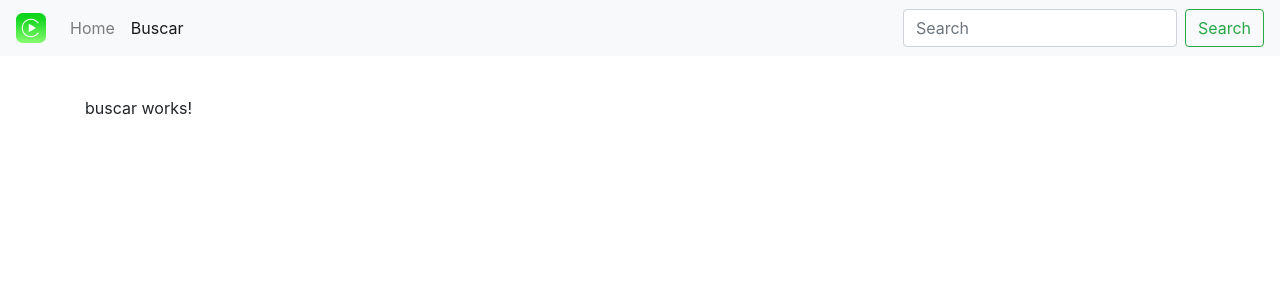
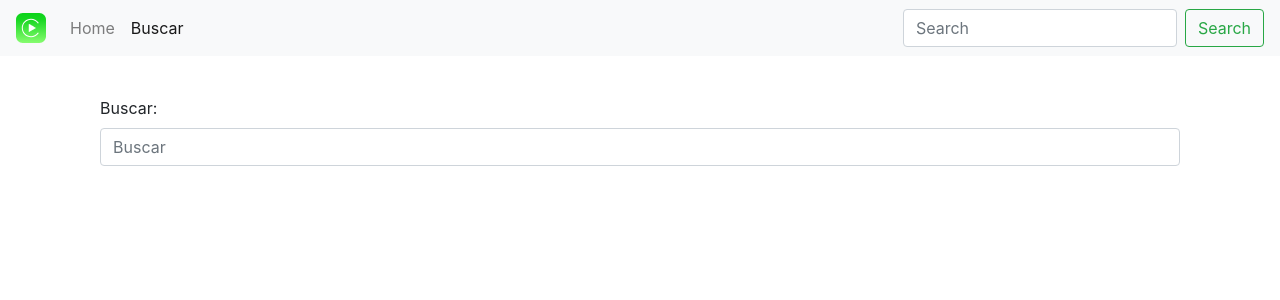
Before and after one commit to info1922/peliculasApp, an Angular app: page /buscar in a window 1280 px wide. Shown: the top 300 px of the page. Built offline with nearby package versions, Linux system fonts and the light colour scheme; no server answers.

Commit message:
Componente de busqueda funcionando

```diff
--- a/src/app/app.component.ts
+++ b/src/app/app.component.ts
@@ -12,7 +12,7 @@
 
 
   constructor( private _ps: PeliculasService) {
-    this._ps.getPopulares().subscribe(data => console.log(data));
-    this._ps.buscarPeliculas('strange').subscribe( data => console.log(data));
+    // this._ps.getPopulares().subscribe(data => console.log(data));
+    // this._ps.buscarPeliculas('strange').subscribe( data => console.log(data));
   }
 }
--- a/src/app/components/buscar/buscar.component.html
+++ b/src/app/components/buscar/buscar.component.html
@@ -1,3 +1,27 @@
-<p>
-  buscar works!
-</p>
+<div class="container main-container">
+
+    <div class="row">
+
+        <div class="col-md-12">
+            <div class="form-group">
+                <label for="">Buscar:</label>
+
+                <input [(ngModel)]="buscar" name="buscar" (keyup.enter)="buscarPelicula()" type="text" class="form-control" placeholder="Buscar">
+
+            </div>
+        </div>
+
+    </div>
+
+    <div class="row">
+        <div class="card-columns">
+            <div class="card" *ngFor="let pelicula of _ps.peliculas">
+                <img class="card-img-top" [src]="pelicula | peliculaImagen" [alt]="pelicula.original_title">
+                <div class="card-body">
+                    <h4 class="card-title">{{pelicula.original_title}}</h4>
+                    <p class="card-text text-justify">{{pelicula.overview | slice:0:250}}</p>
+                    <button type="button" class="btn btn-primary btn-block">Ver mas ...</button>
+                </div>
+            </div>
+        </div>
+    </div>
--- a/src/app/components/buscar/buscar.component.ts
+++ b/src/app/components/buscar/buscar.component.ts
@@ -1,4 +1,7 @@
 import { Component, OnInit } from '@angular/core';
+
+// Servicio
+import { PeliculasService } from '../../services/peliculas.service';
 
 @Component({
   selector: 'app-buscar',
@@ -7,9 +10,19 @@
 })
 export class BuscarComponent implements OnInit {
 
-  constructor() { }
+  buscar = '';
+
+  constructor(public _ps: PeliculasService) { }
 
   ngOnInit() {
   }
 
+  buscarPelicula() {
+    if (this.buscar.length === 0 ) {
+      return;
+    }
+      this._ps.buscarPeliculas(this.buscar).subscribe();
+
+  }
+
 }
--- a/src/app/services/peliculas.service.ts
+++ b/src/app/services/peliculas.service.ts
@@ -9,6 +9,10 @@
 
     private apikey = '570c9e02af999a0bb42d815a2498eb67';
     private urlMoviedb = 'https://api.themoviedb.org/3/';
+
+    // Almacenar peliculas buscadas
+    peliculas: any[] = [];
+
 
     constructor(private _jsp: Jsonp) { }
 
@@ -57,7 +61,11 @@
         const url = `${this.urlMoviedb}search/movie?query=${texto}&sort_by=popularity.desc&api_key=${this.apikey}&language=es&callback=JSONP_CALLBACK`;
 
         return this._jsp.get(url)
-                        .map(res => res.json());
+                        .map(res => {
+                            console.log(res.json().results);
+                            this.peliculas = res.json().results;
+                            return res.json().results;
+                        });
     }
 
 }
```
